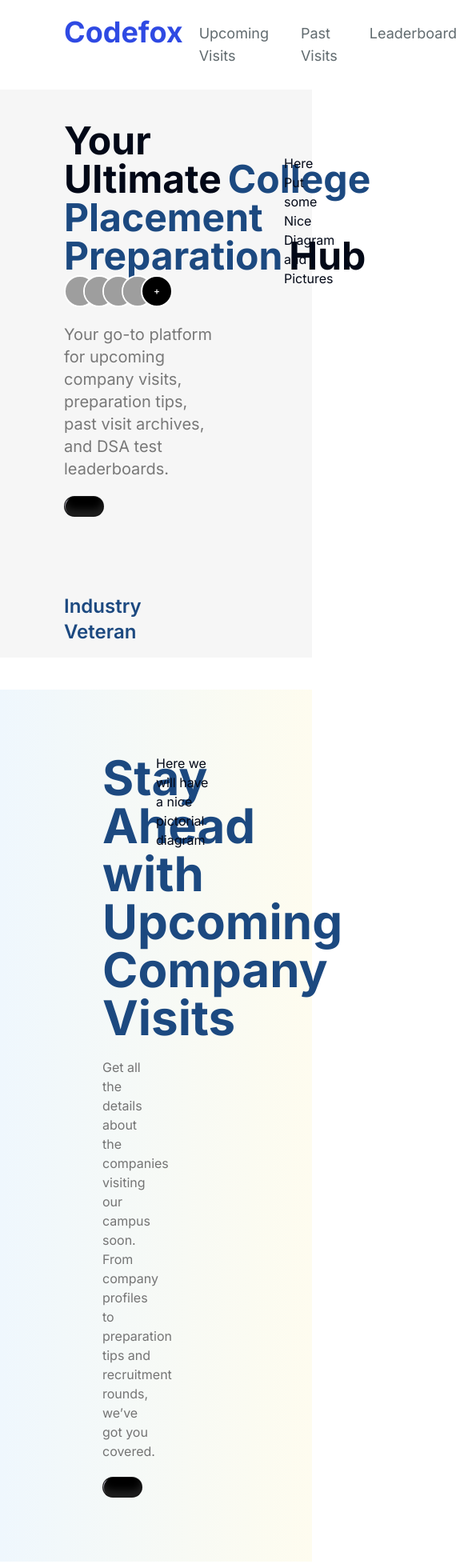
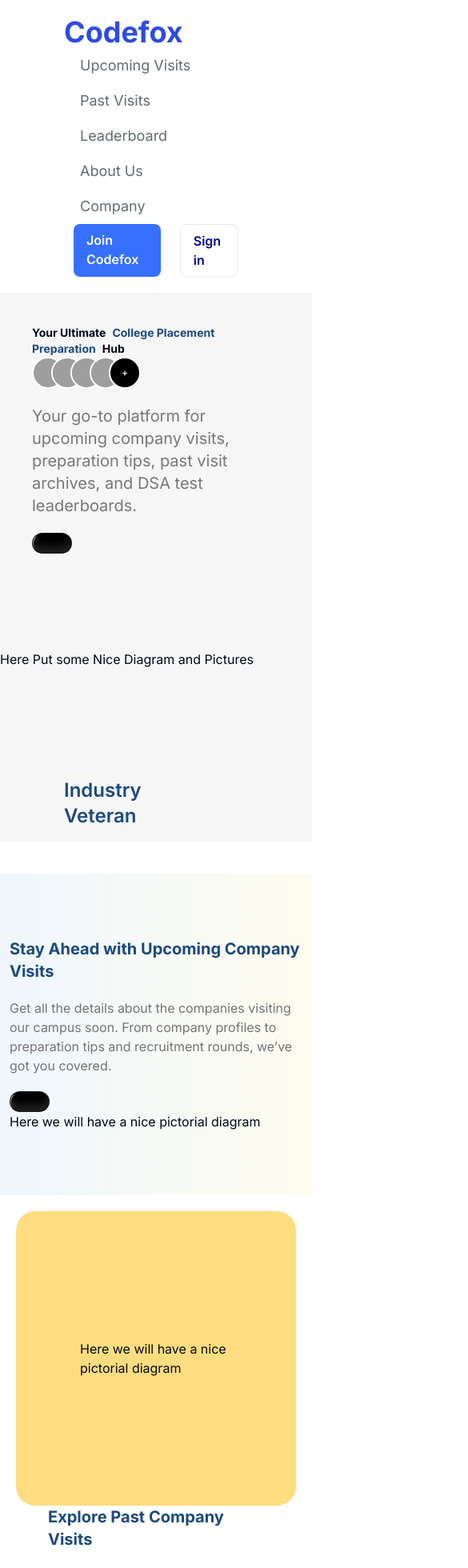
Before and after one commit to sandeepyadav-24/Codefox, a Next.js app: page / in a window 390 px wide. Shown: the top 1960 px of the page at 80% size, 585 px wide, since content can reach past the window. Built offline with nearby package versions, Linux system fonts and the light colour scheme; grey boxes are pictures that could not be loaded.

Commit message:
Updated to mobile breakpoint

```diff
--- a/src/components/CallToAction.tsx
+++ b/src/components/CallToAction.tsx
@@ -2,9 +2,9 @@ import React from "react";
 
 const CallToAction = () => {
   return (
-    <div className="bg-[#F3F1FF] mx-20 rounded-3xl px-20 py-20">
-      <div className="w-1/2">
-        <div className="text-6xl font-bold">
+    <div className="bg-[#F3F1FF] mx-5 md:mx-20 rounded-3xl p-5 md:p-20">
+      <div className="md:w-1/2">
+        <div className="text-4xl md:text-6xl font-bold">
           <h1>Don't</h1>
           <h1>Just Be Good.</h1>
           <h1 className="text-[#6548EE]">Be Great. Be Pro.</h1>
--- a/src/components/Feature.tsx
+++ b/src/components/Feature.tsx
@@ -5,9 +5,9 @@ const Feature = () => {
   return (
     <div className="">
       {/** Her eWe have A FIrst  feature Section  */}
-      <div className="feature-1 flex flex-row px-32 py-20 bg-gradient-to-r from-[#EFF7FD] to-[#FEFCEF] ">
-        <div className="w-1/2">
-          <h1 className="text-[#1C4980] text-6xl font-bold">
+      <div className="feature-1 flex flex-col md:flex-row px-3 md:px-32 py-20 bg-gradient-to-r from-[#EFF7FD] to-[#FEFCEF] ">
+        <div className="md:w-1/2">
+          <h1 className="text-[#1C4980] text-xl md:text-6xl font-bold">
             Stay Ahead with Upcoming Company Visits
           </h1>
           <h3 className="text-[#747474] my-5">
@@ -17,15 +17,17 @@ const Feature = () => {
           </h3>
           <ShimmerButton shimmerColor="#EAE8FD" />
         </div>
-        <div className="w-1/2">Here we will have a nice pictorial diagram </div>
+        <div className="md:w-1/2">
+          Here we will have a nice pictorial diagram{" "}
+        </div>
       </div>
       {/** Here We have A second Feature Section  */}
-      <div className="feature-2 flex flex-row mx-20 my-20">
-        <div className="w-1/2 bg-[#FEDD80] rounded-3xl px-20 py-40">
+      <div className="feature-2 flex flex-col  md:flex-row m-5 md:m-20">
+        <div className="md:w-1/2 bg-[#FEDD80] rounded-3xl px-20 py-40">
           Here we will have a nice pictorial diagram{" "}
         </div>
-        <div className="w-1/2 px-10">
-          <h1 className="text-[#1C4980] text-6xl font-bold">
+        <div className="md:w-1/2 px-10">
+          <h1 className="text-[#1C4980] text-xl md:text-6xl font-bold">
             Explore Past Company Visits
           </h1>
           <h3 className="text-[#747474] my-5  ">
@@ -37,9 +39,9 @@ const Feature = () => {
         </div>
       </div>
       {/** Here We have A third Feature  Scetion  */}
-      <div className="feature-3 flex flex-row px-20 my-20 py-20 bg-gradient-to-r from-[#EFF7FD] to-[#FEFCEF]">
-        <div className="headline w-1/2">
-          <h1 className="text-[#1C4980] text-4xl font-bold">
+      <div className="feature-3 flex flex-row p-5 md:p-20 my-20  bg-gradient-to-r from-[#EFF7FD] to-[#FEFCEF]">
+        <div className="headline md:w-1/2">
+          <h1 className="text-[#1C4980] text-3xl font-bold">
             Compete and Shine on the Leaderboard
           </h1>
           <h3 className="text-[#747474]">
--- a/src/components/Footer.tsx
+++ b/src/components/Footer.tsx
@@ -3,14 +3,14 @@ import React from "react";
 const Footer = () => {
   return (
     <div className="relative">
-      <div className="relative px-20 py-20  bg-transparent">
+      <div className="relative p-5 md:p-20  bg-transparent">
         <div className="flex flex-col md:flex-row ">
           <div className="md:w-1/2 text-5xl mx font-bold pr-44 mb-10 md:mb-0">
             We love <span className="text-[#81A2EF]">software</span> and the{" "}
             <span className="text-[#EEB17B]">people</span> who build them
           </div>
-          <div className="md:w-1/2 flex flex-row pl-40">
-            <div className="community mx-10">
+          <div className="md:w-1/2 flex flex-row md:pl-40">
+            <div className="community md:mx-10">
               <h1 className="text-[#616B6F] font-medium">COMMUNITY</h1>
               <h3>Organize a hackathon</h3>
               <h3>Explore Hackathons</h3>
--- a/src/components/Hero.tsx
+++ b/src/components/Hero.tsx
@@ -22,9 +22,9 @@ const Hero = () => {
   ];
   return (
     <div className="bg-[#F6F6F6]">
-      <div className=" flex flex-row ">
-        <div className="mx-20 w-1/2 py-10">
-          <h1 className="text-5xl font-bold">
+      <div className=" flex flex-col md:flex-row ">
+        <div className=" mx-10 md:mx-20 md:w-1/2 py-10">
+          <h1 className="text-sm md:text-5xl  font-bold">
             Your Ultimate
             <span className="text-[#1C4980] px-2 ">
               College Placement Preparation
--- a/src/components/Navbar.tsx
+++ b/src/components/Navbar.tsx
@@ -3,12 +3,12 @@ import Link from "next/link";
 
 const Navbar = () => {
   return (
-    <div className="flex justify-between mx-20 py-5">
+    <div className="flex flex-col md:justify-between mx-20 py-5">
       <div className="text-[#2F4AE3] text-4xl font-bold">
         <Link href={"/"}>Codefox</Link>
       </div>
       <div>
-        <ul className="flex flex-row  text-[#616B6F] text-lg ">
+        <ul className="flex flex-col md:flex-row  text-[#616B6F] text-lg ">
           <li className="mx-5 py-2">
             <Link href={"/upcomingCompany"}>Upcoming Visits</Link>
           </li>
```
